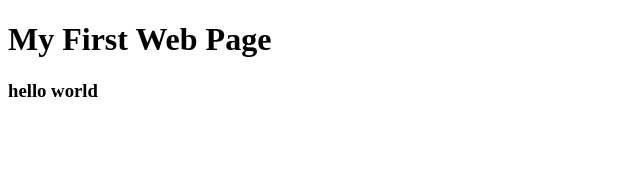
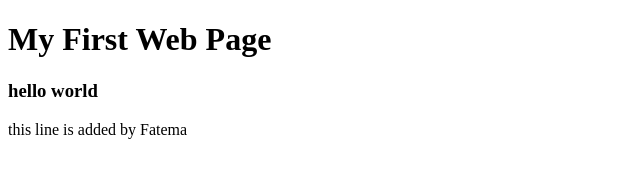
Before and after one commit to NaeemSarker02/teamWork__test, a plain HTML site: page index.html in a window 1280 px wide. Shown: the whole page, without its empty margins (0-640 px from the left). Drawn offline with Linux system fonts and the light colour scheme.

Commit message:
new line added

```diff
--- a/index.html
+++ b/index.html
@@ -9,5 +9,7 @@
     <h1> My First Web Page</h1>
     <h3>hello world</h3>
 
+    <p>this line is added by Fatema </p>
+
 </body>
 </html>
```
